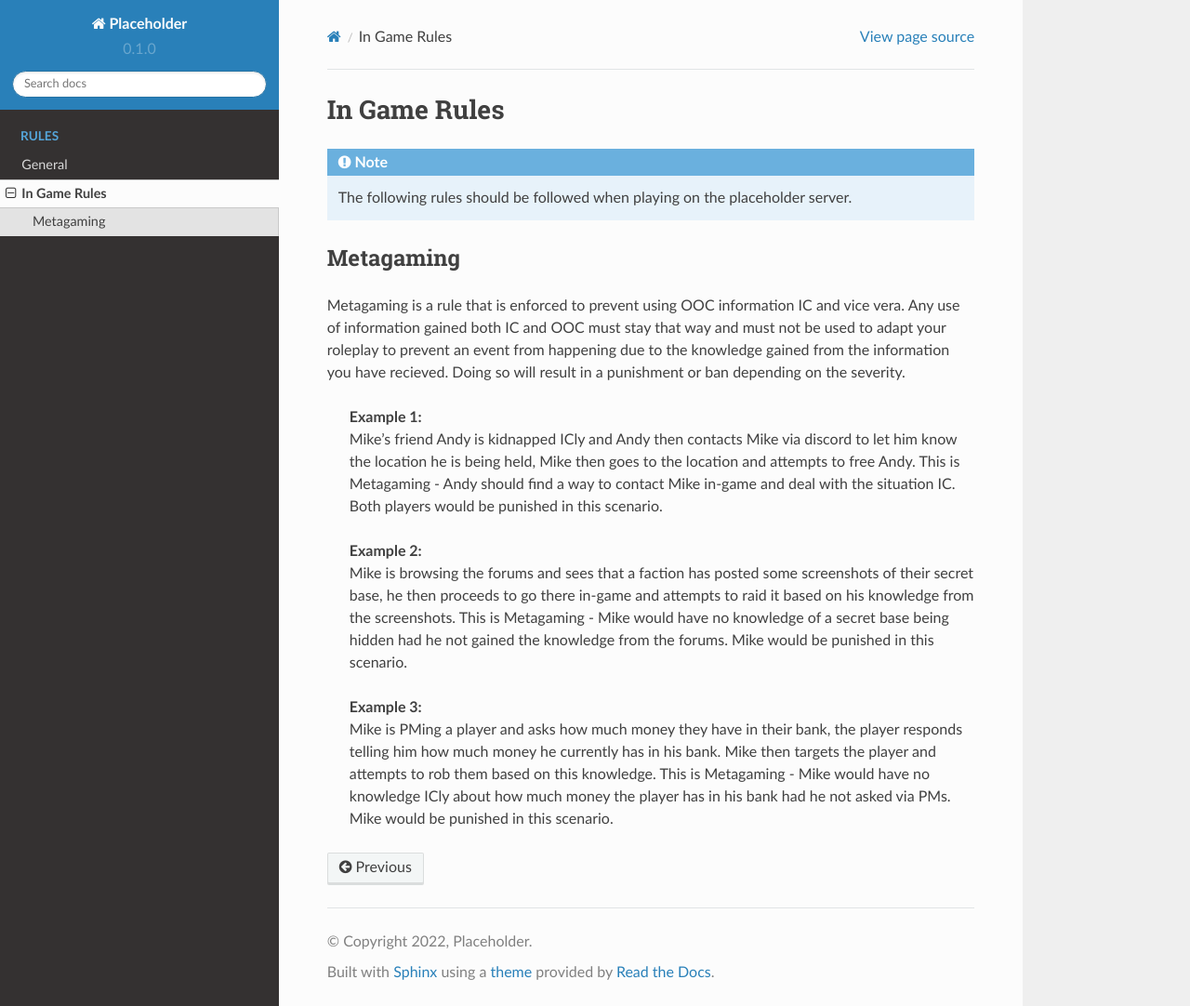
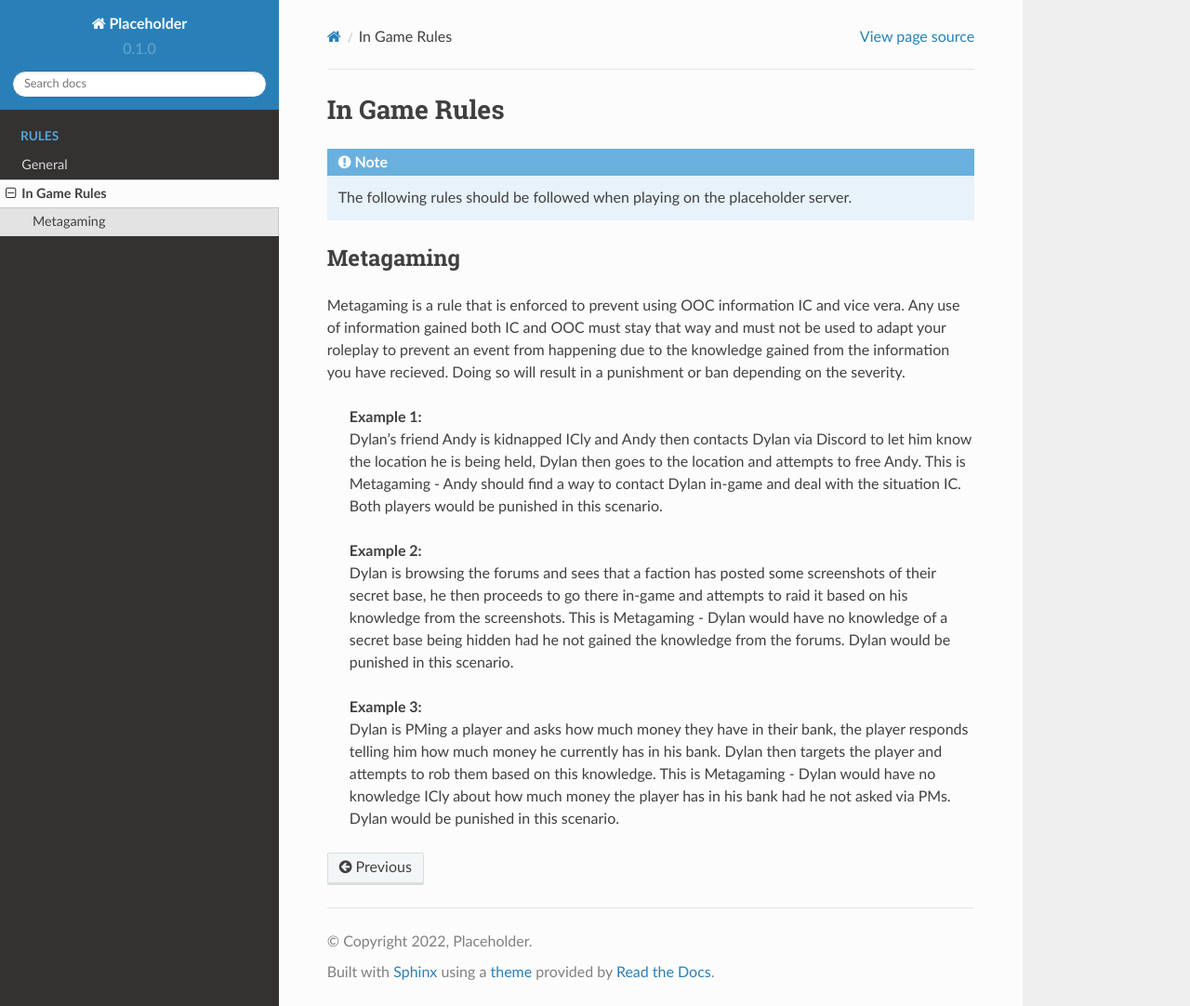
Before and after one commit to Illeeminati/doc, a Sphinx documentation site: the page built from docs/source/rules/ig_rules.rst, in a window 1280 px wide and 1082 px high. Shown: the whole window at 93% size. Built offline with Sphinx 7.4.7 and the Read the Docs theme 2.0.0, drawn with Linux system fonts in a browser that asks for light colours.

Commit message:
Update ig_rules.rst

```diff
--- a/docs/source/rules/ig_rules.rst
+++ b/docs/source/rules/ig_rules.rst
@@ -11,10 +11,10 @@ Metagaming
 Metagaming is a rule that is enforced to prevent using OOC information IC and vice vera. Any use of information gained both IC and OOC must stay that way and must not be used to adapt your roleplay to prevent an event from happening due to the knowledge gained from the information you have recieved. Doing so will result in a punishment or ban depending on the severity.
 
    | **Example 1:**
-   | Mike's friend Andy is kidnapped ICly and Andy then contacts Mike via discord to let him know the location he is being held, Mike then goes to the location and attempts to free Andy. This is Metagaming - Andy should find a way to contact Mike in-game and deal with the situation IC. Both players would be punished in this scenario.
+   | Dylan's friend Andy is kidnapped ICly and Andy then contacts Dylan via Discord to let him know the location he is being held, Dylan then goes to the location and attempts to free Andy. This is Metagaming - Andy should find a way to contact Dylan in-game and deal with the situation IC. Both players would be punished in this scenario.
 
    | **Example 2:**
-   | Mike is browsing the forums and sees that a faction has posted some screenshots of their secret base, he then proceeds to go there in-game and attempts to raid it based on his knowledge from the screenshots. This is Metagaming - Mike would have no knowledge of a secret base being hidden had he not gained the knowledge from the forums. Mike would be punished in this scenario.
+   | Dylan is browsing the forums and sees that a faction has posted some screenshots of their secret base, he then proceeds to go there in-game and attempts to raid it based on his knowledge from the screenshots. This is Metagaming - Dylan would have no knowledge of a secret base being hidden had he not gained the knowledge from the forums. Dylan would be punished in this scenario.
 
    | **Example 3:**
-   | Mike is PMing a player and asks how much money they have in their bank, the player responds telling him how much money he currently has in his bank. Mike then targets the player and attempts to rob them based on this knowledge. This is Metagaming - Mike would have no knowledge ICly about how much money the player has in his bank had he not asked via PMs. Mike would be punished in this scenario.
+   | Dylan is PMing a player and asks how much money they have in their bank, the player responds telling him how much money he currently has in his bank. Dylan then targets the player and attempts to rob them based on this knowledge. This is Metagaming - Dylan would have no knowledge ICly about how much money the player has in his bank had he not asked via PMs. Dylan would be punished in this scenario.
```
